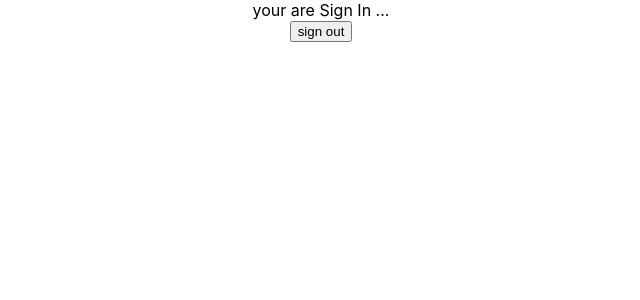
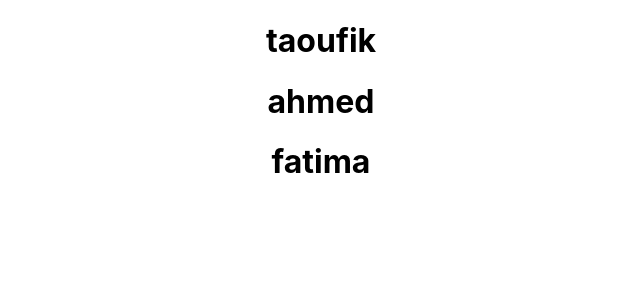
Before and after one commit to ahjam-taoufik/React-Fundamentals, a React (Create React App) app: page / in a window 1280 px wide. Shown: the top 300 px of the page, without its empty margins (319-959 px from the left). Built offline with nearby package versions, Linux system fonts and the light colour scheme.

Commit message:
List Rendering

```diff
--- a/src/App.js
+++ b/src/App.js
@@ -1,13 +1,13 @@
 
 import './App.css';
-import Logged from './components/Logged';
+import PersonList from './components/PersonList';
 
 
 
 function App() {
   return (
     <div className="App">
-        <Logged/>
+       <PersonList/>
     </div>
   );
 }
--- a/src/components/Logged.js
+++ /dev/null
@@ -1,29 +0,0 @@
-
-import React, { Component } from 'react'
-
-
-export default class Logged extends Component {
-           constructor(){
-               super()
-              this.state={
-                  isLogged:true
-              }
-           }
-
-handlerLog=()=>{
-    this.setState({
-        isLogged:!this.state.isLogged
-    })
-}
-
-
-
-    render() {
-           return <div>
-                     {this.state.isLogged?<div>your are Sign In ...</div>:<div>your are Sign Out ...</div>}
-                     <button onClick={this.handlerLog}>sign {this.state.isLogged?'out':'in'}</button>
-                 </div>
-
-
-    }
-}
--- /dev/null
+++ b/src/components/PersonList.js
@@ -0,0 +1,20 @@
+
+const personsList=[
+    {id:1, name:'taoufik',skill:'React'},
+    {id:2, name:'ahmed',skill:'Angular'},
+    {id:3, name:'fatima',skill:'Vue'},
+]
+
+let persons= personsList.map((person)=><h1>{person.name}</h1>)
+
+
+const PersonList = () => {
+
+    return (
+        <div>
+            {persons}
+        </div>
+     );
+}
+
+export default PersonList;
```
